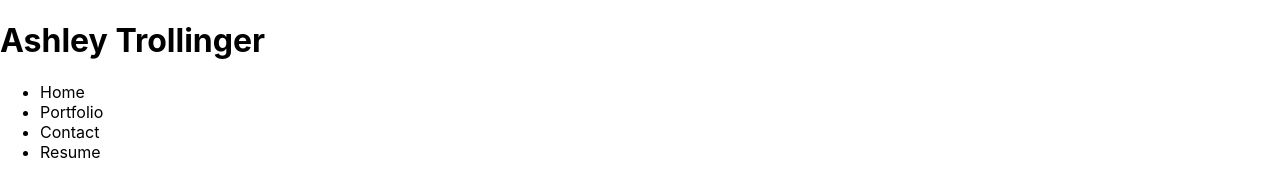
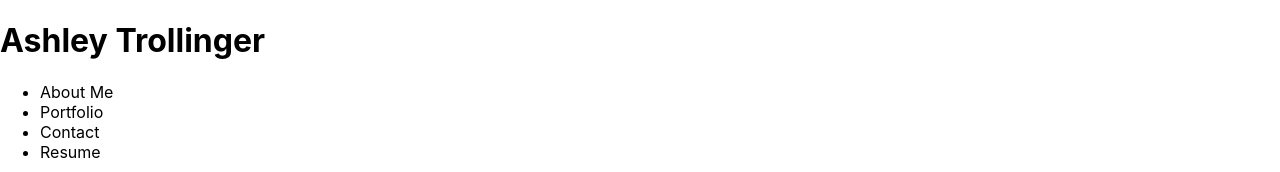
Before and after one commit to ashleytrollinger/React-Portfolio, a React (Create React App) app in the folder react-portfolio/: page / in a window 1280 px wide. Shown: the top 172 px of the page. Built offline with nearby package versions, Linux system fonts and the light colour scheme.

Commit message:
Switching with the click'

```diff
--- a/react-portfolio/src/components/Header/index.js
+++ b/react-portfolio/src/components/Header/index.js
@@ -1,11 +1,12 @@
 import React from "react";
 import Nav from "../Nav";
 
-function Header(){
+function Header(props) {
+    const { currentTab, setCurrentTab } = props;
     return (
         <header>
             <h1>Ashley Trollinger</h1>
-            <Nav></Nav>
+            <Nav currentTab={currentTab} setCurrentTab={setCurrentTab}></Nav>
         </header>
 
     )
--- a/react-portfolio/src/components/Nav/index.js
+++ b/react-portfolio/src/components/Nav/index.js
@@ -1,14 +1,15 @@
-import React, { useEffect } from "react";
+import React from "react";
 
-function Nav() {
+function Nav(props) {
+    const {  setCurrentTab } = props;
     return (
 
         <nav>
             <ul className="flex-row">
-                <li className="mx-2">Home</li>
-                <li className="mx-2">Portfolio</li>
-                <li className="mx-2">Contact</li>
-                <li className="mx-2">Resume</li>
+                <li className="mx-2"><span onClick={() => setCurrentTab("about")}>About Me</span></li>
+                <li className="mx-2"><span onClick={() => setCurrentTab("portfolio")}>Portfolio</span></li>
+                <li className="mx-2"><span onClick={() => setCurrentTab("contact")}>Contact</span></li>
+                <li className="mx-2"><span onClick={() => setCurrentTab("resume")}>Resume</span></li>
             </ul>
         </nav>
     );
```
